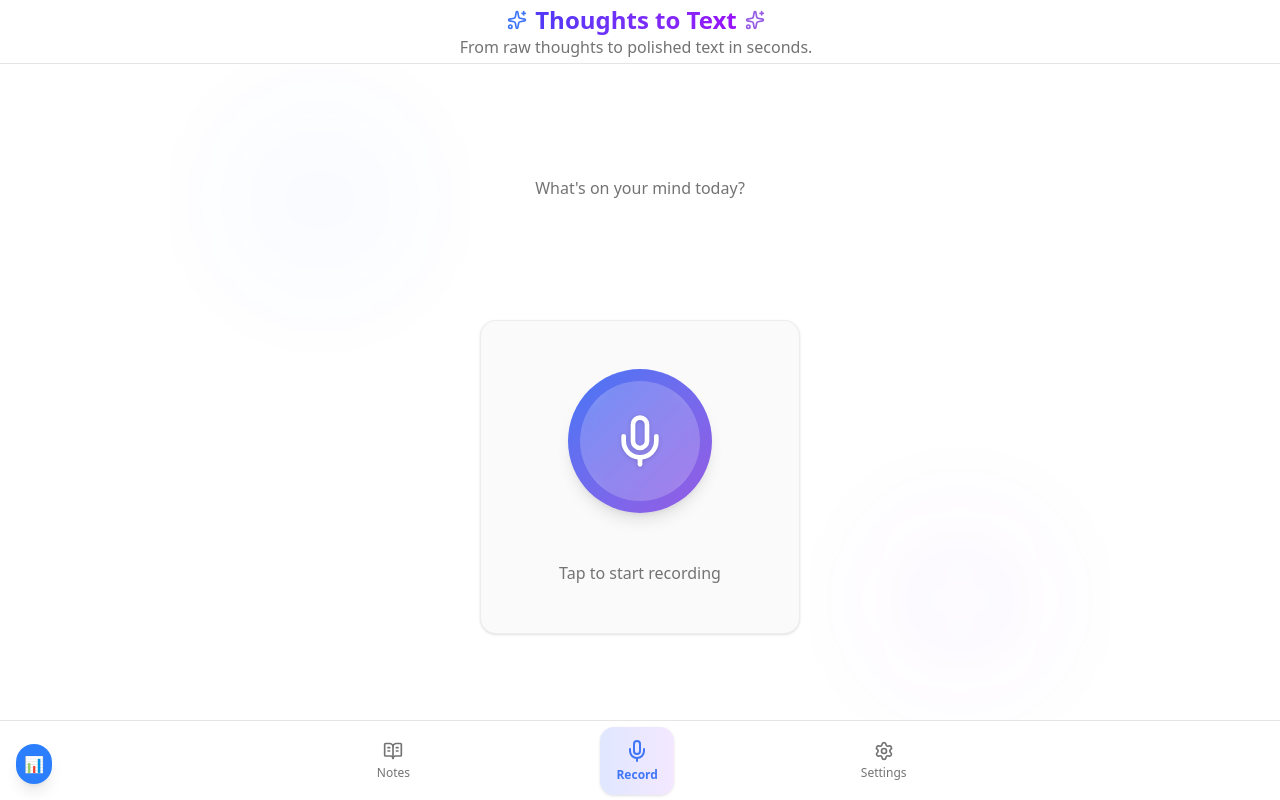
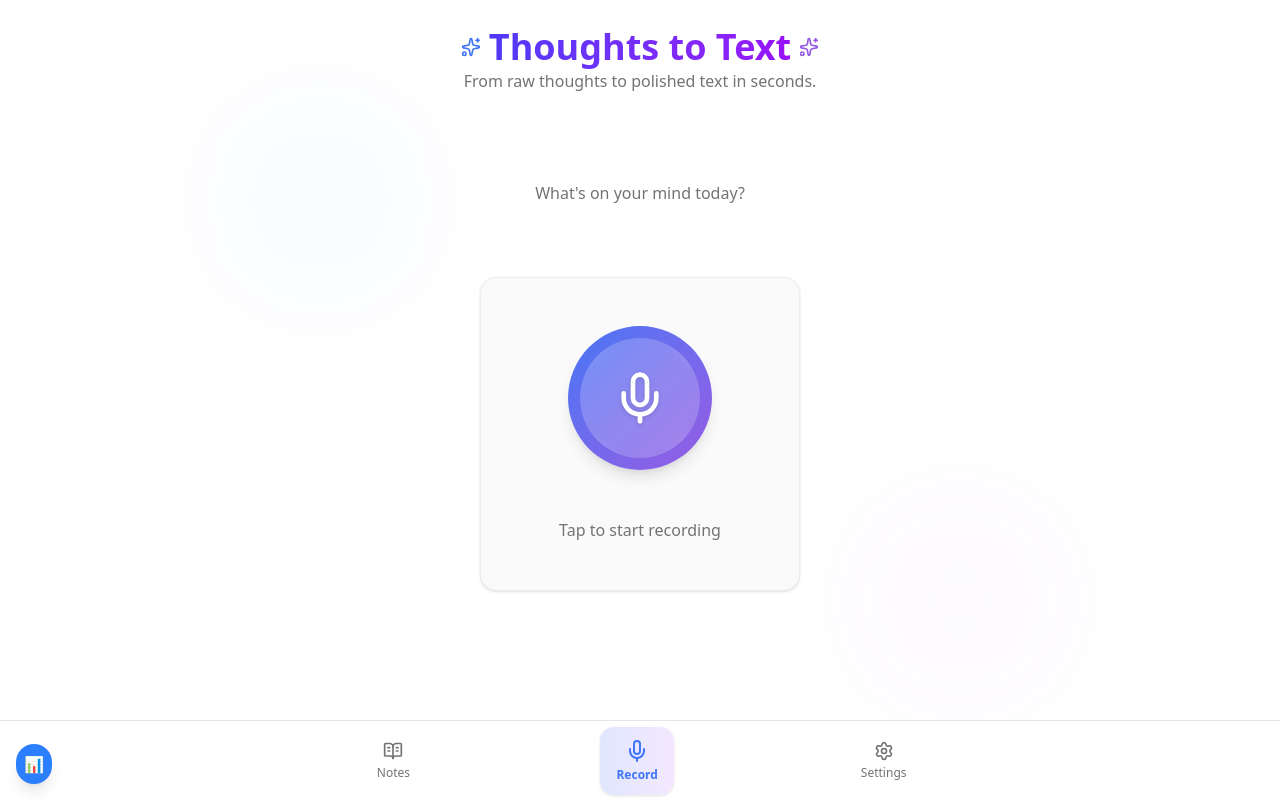
Before and after one commit to benjamin-lindenbauer/thoughts-to-text, a Next.js app: page / in a window 1280 px wide. Built offline with nearby package versions, Linux system fonts and the light colour scheme.

Commit message:
Updated header

```diff
--- a/src/app/page.tsx
+++ b/src/app/page.tsx
@@ -56,12 +56,11 @@ export default function Home() {
   }, []);
 
   return (
-    <AppLayout
-      header={
-        <div className={`w-full h-full flex flex-col items-center justify-center text-center ${isLoaded ? animations.fadeIn : 'opacity-0'}`}>
+    <AppLayout>
+      <div className={`w-full h-full flex flex-col items-center text-center py-2 ${isLoaded ? animations.fadeIn : 'opacity-0'}`}>
         <div className="flex items-center justify-center gap-2 w-full">
           <Sparkles className="w-5 h-5 text-indigo-500" />
-            <h1 className="text-xl md:text-2xl font-bold bg-gradient-to-r from-indigo-600 to-purple-600 bg-clip-text text-transparent leading-tight">
+          <h1 className="text-3xl md:text-4xl font-bold bg-gradient-to-r from-indigo-600 to-purple-600 bg-clip-text text-transparent leading-tight">
             Thoughts to Text
           </h1>
           <Sparkles className="w-5 h-5 text-purple-500" />
@@ -70,8 +69,7 @@ export default function Home() {
           From raw thoughts to polished text in seconds.
         </p>
       </div>
-      }
-    >
+
       <div className="flex flex-col items-center justify-center w-full">
         {/* Recording Interface with enhanced card container */}
         <div className={`w-full ${isLoaded ? animations.scaleIn : 'opacity-0 scale-95'} transition-all duration-500 delay-200`}>
--- a/src/components/AppLayout.tsx
+++ b/src/components/AppLayout.tsx
@@ -36,16 +36,19 @@ export function AppLayout({
       </div>
 
       {/* Fixed Header */}
-      <header className="fixed top-0 left-0 right-0 h-16 bg-background/95 backdrop-blur-sm border-b border-border z-40">
-        <div className="mx-auto max-w-3xl h-full flex items-center pl-0 md:pl-2 pr-2 md:pr-4">
-          {header}
-        </div>
-      </header>
+      {header && (
+        <header className="fixed top-0 left-0 right-0 h-14 bg-background/95 backdrop-blur-sm border-b border-border z-40">
+          <div className="mx-auto max-w-3xl h-full flex items-center pl-0 md:pl-2 pr-2 md:pr-4">
+            {header}
+          </div>
+        </header>
+      )}
 
       {/* Scrollable Content Area between header and bottom nav */}
       <main
         className={cn(
-          'fixed left-0 right-0 top-16 bottom-20 overflow-y-auto overflow-x-hidden',
+          'fixed left-0 right-0 bottom-20 overflow-y-auto overflow-x-hidden',
+          header ? 'top-14' : 'top-0',
           className
         )}
       >
--- a/src/components/RecordingInterface.tsx
+++ b/src/components/RecordingInterface.tsx
@@ -573,7 +573,7 @@ export function RecordingInterface({
   return (
     <div
       className={cn(
-        "flex flex-col gap-6 w-full items-center text-center p-4 md:p-8",
+        "flex flex-col gap-6 w-full items-center text-center p-2 md:p-4",
         showMinimalUI ? "justify-center" : "justify-start overflow-y-auto",
         className
       )}
@@ -583,7 +583,7 @@ export function RecordingInterface({
 
       {/* Greeting */}
       {showMinimalUI && !recordingState.isRecording && (
-        <div className="text-center mt-16 mb-24">
+        <div className="text-center mt-[8vh] mb-[6vh]">
           <p className="text-sm md:text-base text-muted-foreground">
             What's on your mind today?
           </p>
```
Lines whose indentation alone changed are shown as unchanged.
